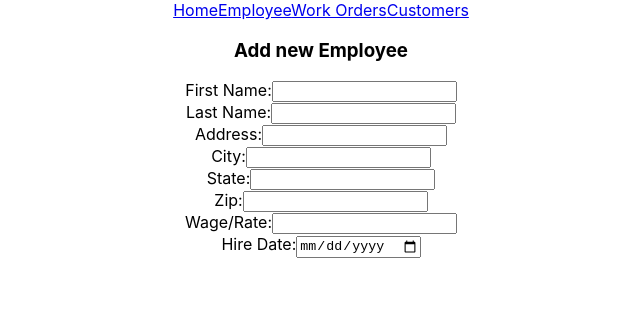
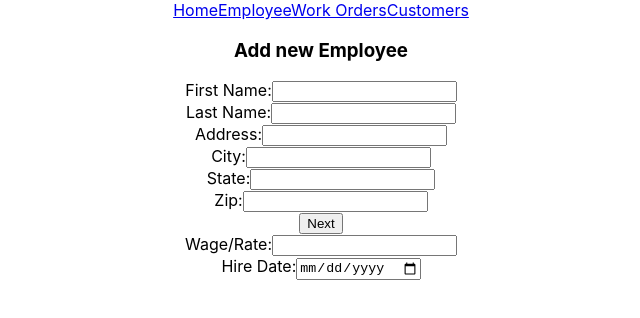
Before and after one commit to PhilipEskins/dispatcher, a React app: page /#/newemployee in a window 1280 px wide. Shown: the top 318 px of the page, without its empty margins (319-959 px from the left). Built offline with nearby package versions, Linux system fonts and the light colour scheme; the HTML template or start-up script is replaced by a standard one.

Commit message:
add basic info component

```diff
--- a/src/components/employee/NewEmployee.jsx
+++ b/src/components/employee/NewEmployee.jsx
@@ -1,22 +1,14 @@
 import React from 'react';
+import PropTypes from 'prop-types';
+import BasicInfo from '../shared/BasicInfo';
 
-function NewEmployee() {
+function NewEmployee(props) {
+  console.log(props.location.pathname);
   return(
     <div>
       <h3>Add new Employee</h3>
       <form>
-        <label for='fname'>First Name:</label>
-        <input id='fname' type='input' /><br />
-        <label for='lname'>Last Name:</label>
-        <input id='lname' type='input' /><br />
-        <label for='address'>Address:</label>
-        <input id='address' type='input' /><br />
-        <label for='city'>City:</label>
-        <input id='city' type='input' /><br />
-        <label for='state'>State:</label>
-        <input id='state' type='input' /><br />
-        <label for='zip'>Zip:</label>
-        <input id='zip' type='zip' /><br />
+        <BasicInfo location={props.location.pathname}/>
         <label for='wage'>Wage/Rate:</label>
         <input id='wage' type='input' /><br />
         <label for='hire'>Hire Date:</label>
@@ -26,4 +18,8 @@ function NewEmployee() {
   );
 }
 
+NewEmployee.propTypes = {
+  location: PropTypes.object
+};
+
 export default NewEmployee;
--- /dev/null
+++ b/src/components/shared/BasicInfo.jsx
@@ -0,0 +1,39 @@
+import React from 'react';
+import NewEmployee from '../employee/NewEmployee';
+import PropTypes from 'prop-types';
+
+function BasicInfo(props) {
+
+  // let path = null;
+  function pathCheck() {
+    if (props.location === '/newemployee') {
+      return (<NewEmployee />);
+    } else {
+      console.log(false);
+    }
+  }
+
+  return (
+    <div>
+      <label for='fname'>First Name:</label>
+      <input id='fname' type='input' /><br />
+      <label for='lname'>Last Name:</label>
+      <input id='lname' type='input' /><br />
+      <label for='address'>Address:</label>
+      <input id='address' type='input' /><br />
+      <label for='city'>City:</label>
+      <input id='city' type='input' /><br />
+      <label for='state'>State:</label>
+      <input id='state' type='input' /><br />
+      <label for='zip'>Zip:</label>
+      <input id='zip' type='zip' /><br />
+      <button type='button' onClick={pathCheck}>Next</button>
+    </div>
+  );
+}
+
+BasicInfo.propTypes = {
+  location: PropTypes.string
+};
+
+export default BasicInfo;
```
